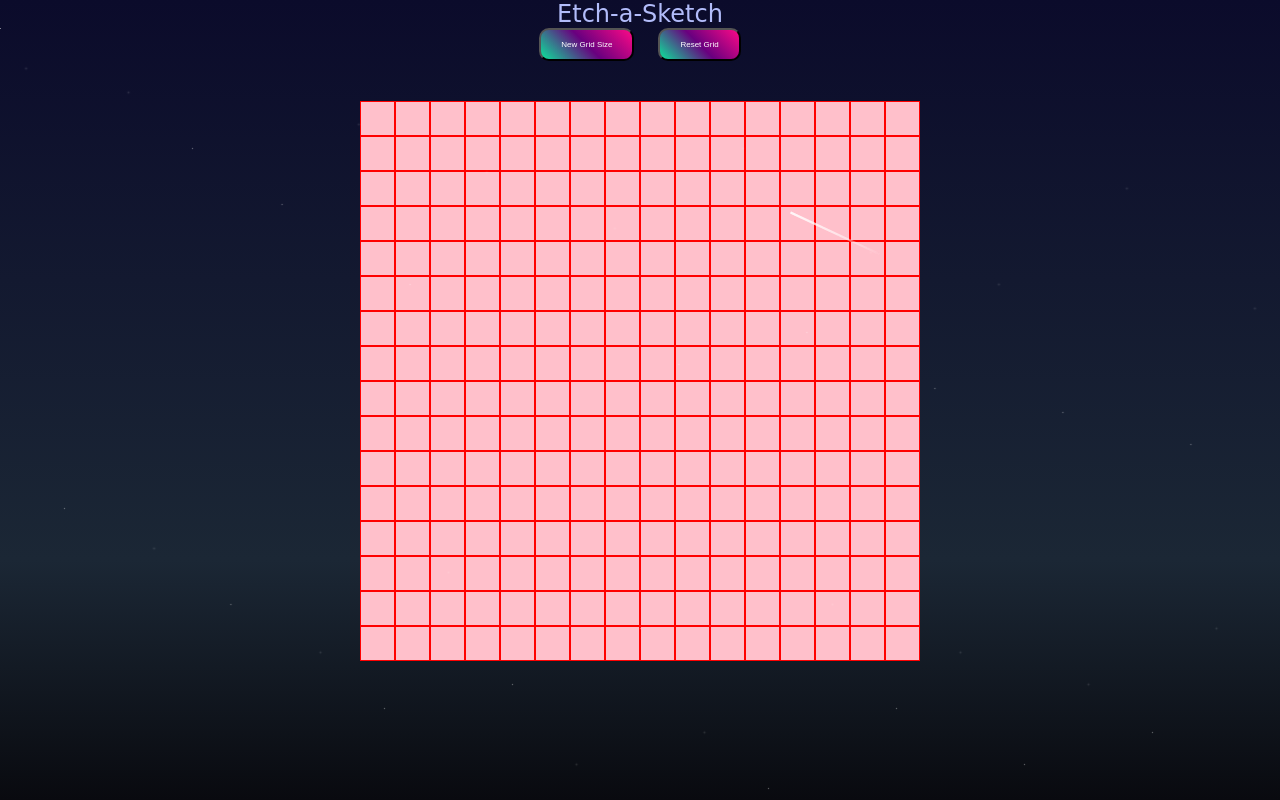
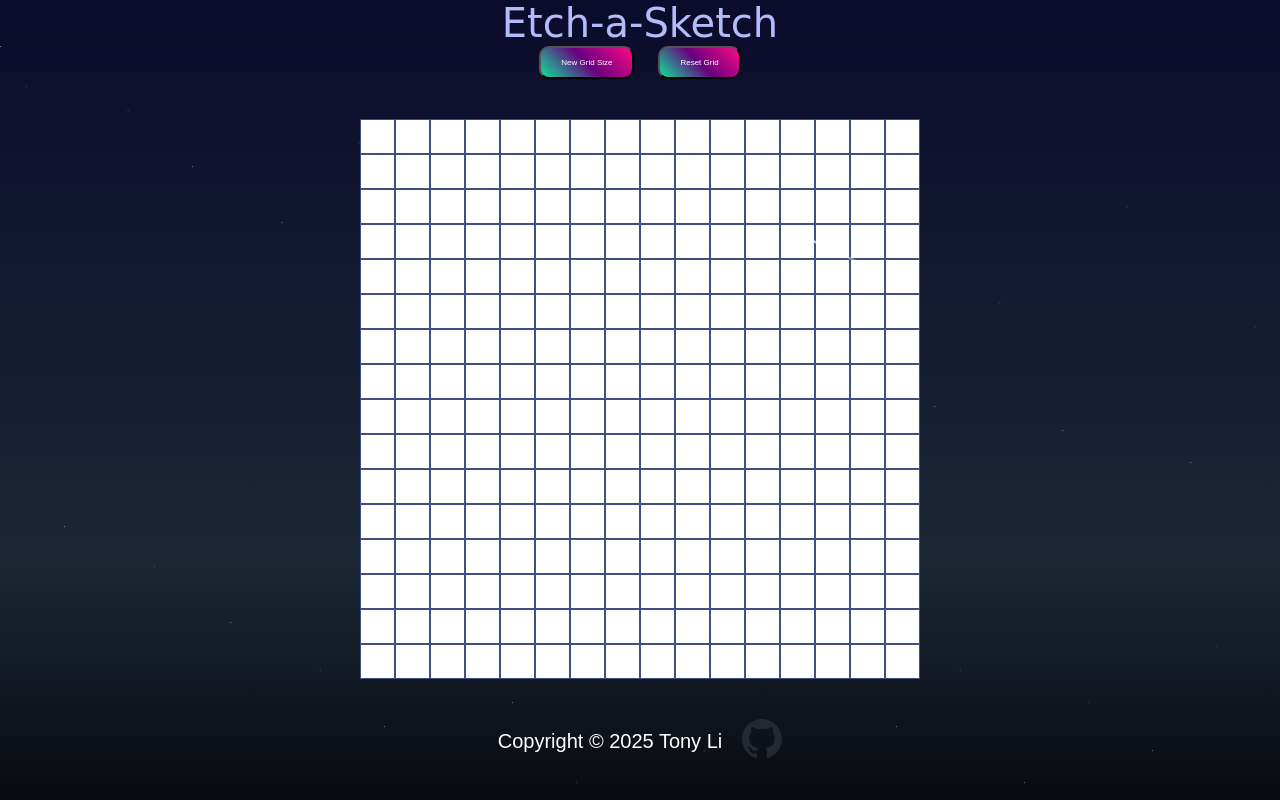
Before and after one commit to TonyLi0916/etch-a-sketch, a plain HTML site: page index.html in a window 1280 px wide. Drawn offline with Linux system fonts and the light colour scheme.

Commit message:
Added Footer and GitHub

```diff
--- a/index.html
+++ b/index.html
@@ -25,5 +25,17 @@
         <script src="script.js"></script>
     </div>
 </body>
+<footer id="footer">
+    <p>
+        Copyright &copy;
+        <script>
+            document.write(new Date().getFullYear())
+        </script>
+        Tony Li
+    </p>
+    <a href="https://github.com/TonyLi0916" target="_blank">
+        <img id="github" src="github-mark.svg">
+    </a>
+</footer>
 
 </html>
--- a/script.js
+++ b/script.js
@@ -4,7 +4,7 @@ const clearGrid = document.querySelector("#clear");
 
 for (let i = 0; i < 16 * 16; i++) {
     const square = document.createElement("div");
-    square.style.backgroundColor = "pink";
+    square.style.backgroundColor = "white";
     square.classList.add("square");
     container.appendChild(square);
 }
@@ -36,7 +36,7 @@ function newGridSize(count) {
     for (let i = 0; i < count * count; i++) {
         const square = document.createElement("div");
         square.classList.add("square");
-        square.style.backgroundColor = "pink";
+        square.style.backgroundColor = "white";
         square.style.width = `${squareSize}px`;
         square.style.height = `${squareSize}px`;
         container.appendChild(square);
--- a/styles.css
+++ b/styles.css
@@ -87,7 +87,7 @@ body {
     justify-content: center;
     color: #b2bcfa;
     font-family: cursive;
-    font-size: 24px;
+    font-size: 40px;
 }
 
 #wrapper {
@@ -107,8 +107,7 @@ body {
 .square {
     width: 35px;
     height: 35px;
-    border: 1px solid red;
-    box-sizing: border-box;
+    border: 1px solid #404f83;
 }
 
 #buttons {
@@ -126,3 +125,22 @@ body {
     font-size: 0.5em;
     cursor: pointer;
 }
+
+#footer {
+    display: flex;
+    justify-content: center;
+    align-items: center;
+    color: white;
+    font-size: 20px;
+    font-family: sans-serif;
+    gap: 1em;
+}
+
+#github {
+    width: 2em;
+    transition: transform 0.3s ease-in-out;
+}
+
+#github:hover {
+    transform: rotate(360deg) scale(1.2);
+}
```
Also changed, not shown: github-mark.svg (added).
